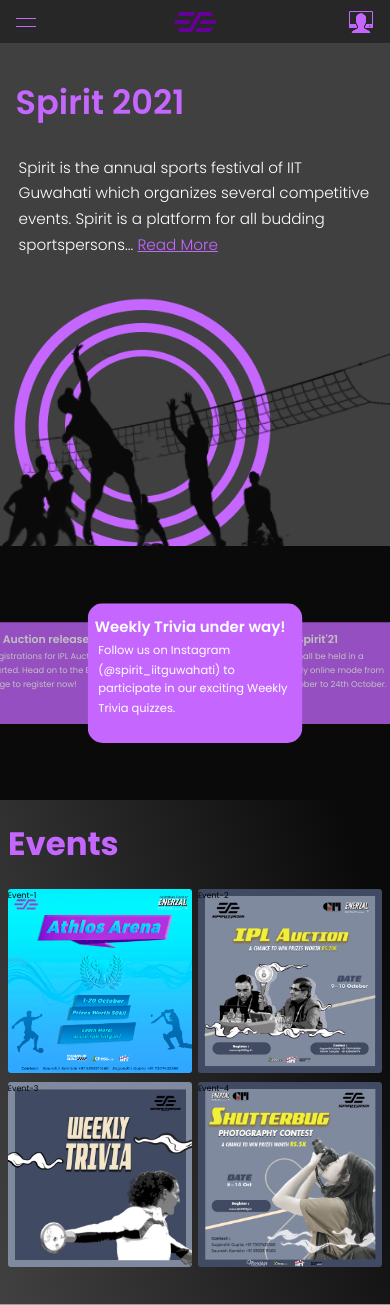
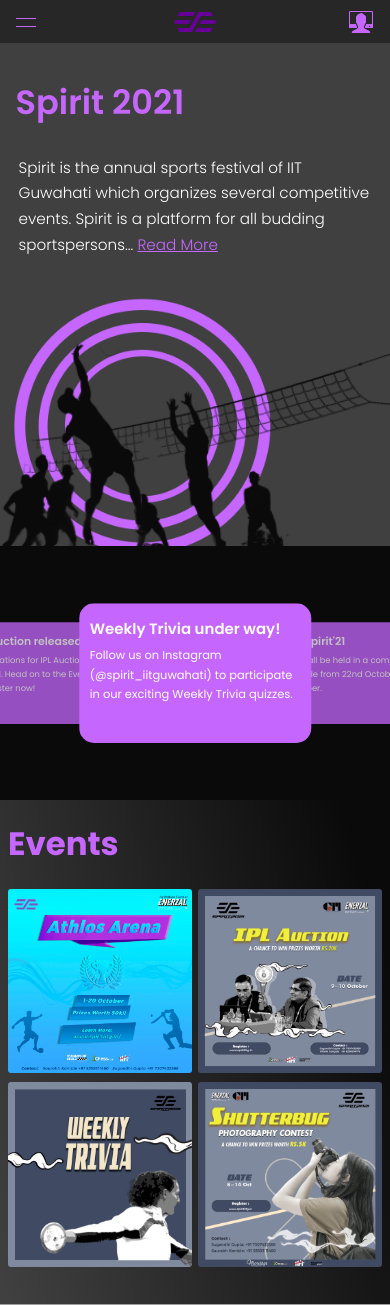
Before and after one commit to Soumadipdas18/spirit2021, a Node server app: page / in a window 390 px wide. Shown: the top 1305 px of the page. Run offline with Node 20, Linux system fonts and the light colour scheme; some libraries are stand-ins or nearby versions; grey boxes are pictures that could not be loaded.

Commit message:
landing mobile

```diff
--- a/public/css/landing_style.css
+++ b/public/css/landing_style.css
@@ -226,10 +226,10 @@
 }
 @media (max-width: 37.5em) {
   .card__text {
-    top: 7%;
+    top: 5%;
     width: 90%;
-    line-height: 1.5;
-    font-size: 2rem;
+    line-height: 1.55;
+    font-size: 1.8rem;
     font-weight: 300;
   }
 }
@@ -368,8 +368,8 @@
 }
 @media (max-width: 75em) {
   .updates-box {
-    width: 42%;
-    height: 60%;
+    width: 44%;
+    height: 63%;
   }
 }
 @media (max-width: 56.25em) {
@@ -381,7 +381,7 @@
 }
 @media (max-width: 37.5em) {
   .updates-box {
-    width: 50%;
+    width: 54%;
     height: 50%;
   }
 }
@@ -409,7 +409,7 @@
 @media (max-width: 75em) {
   .updates-box-title {
     font-size: 3.8rem;
-    margin: 3rem 0 0 5rem;
+    margin: 1.8rem 0 0 3rem;
   }
 }
 @media (max-width: 56.25em) {
@@ -421,7 +421,7 @@
 @media (max-width: 37.5em) {
   .updates-box-title {
     font-size: 1.7rem;
-    margin: 1.2rem 0rem 0 0.8rem;
+    margin: 1.5rem 1.2rem 0 1.2rem;
   }
 }
 .updates-box-desc {
@@ -432,7 +432,7 @@
 @media (max-width: 75em) {
   .updates-box-desc {
     font-size: 2.2rem;
-    margin: 1rem 6rem 2rem 5rem;
+    margin: 1rem 3rem 2rem 3rem;
   }
 }
 @media (max-width: 56.25em) {
@@ -444,7 +444,7 @@
 @media (max-width: 37.5em) {
   .updates-box-desc {
     font-size: 1.3rem;
-    margin: 0.15rem 1.2rem 1rem 1.2rem;
+    margin: 0.5rem 1.2rem 1rem 1.2rem;
   }
 }
 
--- a/views/index/events_landingpage_m.ejs
+++ b/views/index/events_landingpage_m.ejs
@@ -2,7 +2,7 @@
 <!-- Athlos Arena -->
 <div class="card event-1">
     <div class= "card__side card__side--front card__side--front-1" id="event-1-m">
-	   Event-1
+
 	</div>
     <div class="card__side card__side--back card__side--back-1 flip-card-front" id="event-1-mb">
         <h3 class="card__text">Event Dates: 1 - 20 October<br>Prize Pool: 50k</h3>
@@ -15,7 +15,7 @@
 <!-- IPL Auction -->
 <div class="card event-2">
     <div class="card__side card__side--front card__side--front-2" id="event-2-m">
-		Event-2
+
 	</div>
     <div class="card__side card__side--back card__side--back-2 flip-card-front" id="event-2-mb">
          <h3 class="card__text">Event Dates: 9 - 10 October<br>Prize Pool: 20k</h3>
@@ -28,7 +28,7 @@
 <!-- Weekly Trivia -->
 <div class="card event-3" id="event-3">
     <div class="card__side card__side--front card__side--front-3" id="event-3-m">
-		Event-3
+
 	</div>
     <div class="card__side card__side--back card__side--back-3 flip-card-front" id="event-3-mb">
         <h3 class="card__text">Follow us on Instagram <a href="https://instagram.com/spirit_iitguwahati" style="text-decoration: none;               color:white;" target="_blank">(@spirit_iitguwahati)</a> to participate in our exciting Weekly Trivia quizzes.</h3>
@@ -41,7 +41,7 @@
 <!-- ShutterBug -->
 <div class="card event-4" id="event-4">
     <div class="card__side card__side--front card__side--front-4" id="event-4-m">
-		Event-4
+
 	</div>
     <div class="card__side card__side--back card__side--back-4 flip-card-front" id="event-4-mb">
         <h3 class="card__text">Event Dates : 8 - 14 October<br>Prize Pool: 5k</h3>
```
